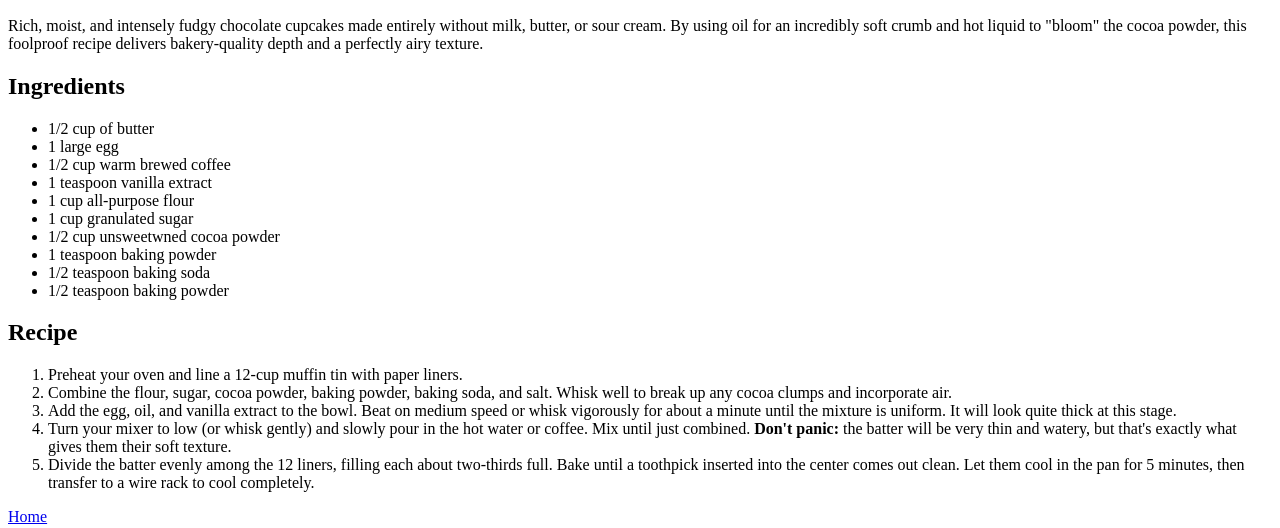
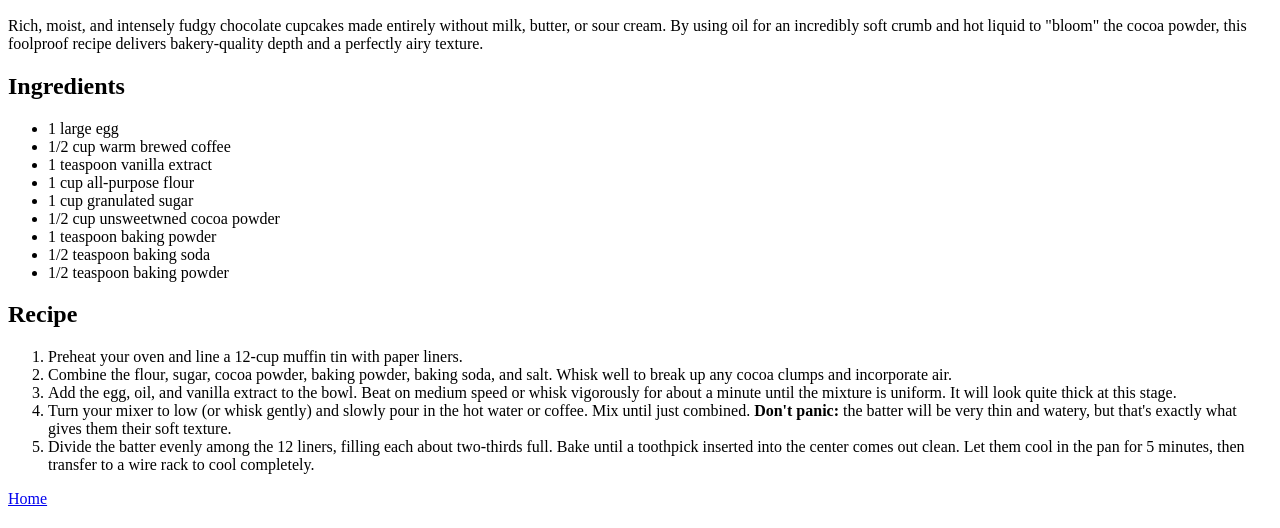
Before and after one commit to jennyjellu/odin-recipes, a plain HTML site: page recipes/chocolatecupcake.html in a window 1280 px wide. Shown: the part 434-962 px from the top of the page. Drawn offline with Linux system fonts and the light colour scheme; a web font is replaced by a local one.

Commit message:
Remove butter from chocolate cupcake ingredients
Removed butter from the ingredients list for a dairy-free recipe.

```diff
--- a/recipes/chocolatecupcake.html
+++ b/recipes/chocolatecupcake.html
@@ -37,7 +37,7 @@
     <p>Rich, moist, and intensely fudgy chocolate cupcakes made entirely without milk, butter, or sour cream. By using oil for an incredibly soft crumb and hot liquid to "bloom" the cocoa powder, this foolproof recipe delivers bakery-quality depth and a perfectly airy texture.</p>
     <h2>Ingredients</h2>
     <ul>
-        <li>1/2 cup of butter</li>
+
         <li>1 large egg</li>
         <li>1/2 cup warm brewed coffee</li>
         <li>1 teaspoon vanilla extract</li>
```
